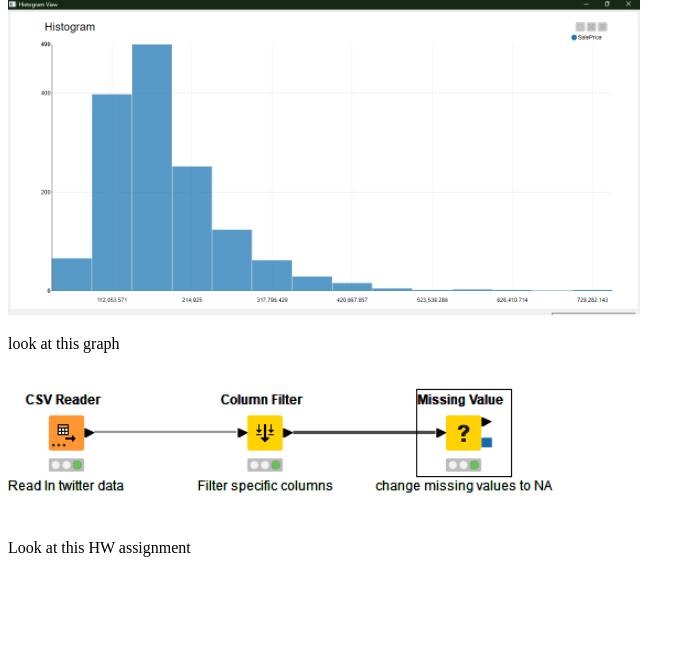
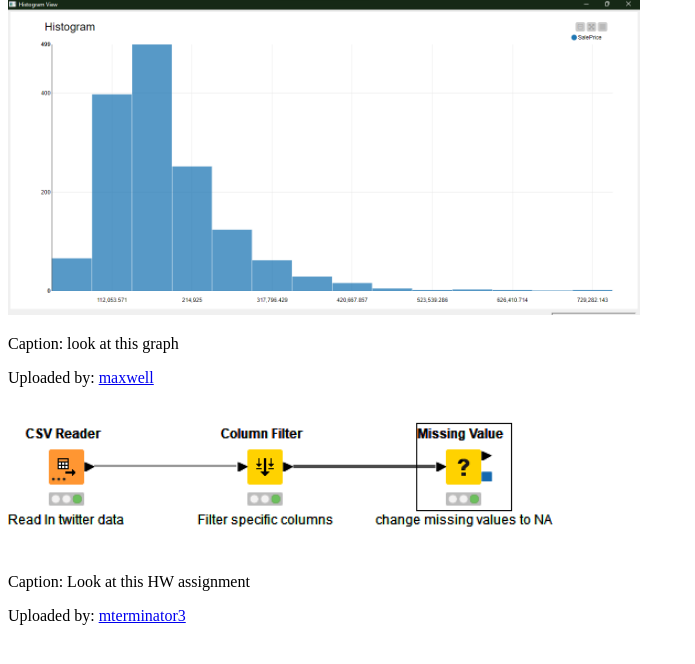
Before and after one commit to Esi-Mena/Instagram, a Django app: page /home in a window 1280 px wide. Shown: the part 52-716 px from the top of the page, without its empty margins (0-695 px from the left). Run offline with Django 4.2, Linux system fonts and the light colour scheme; a user stored in the database is signed in; data comes from the database, SQL or seed files in the repository; both versions use the stored data as it was after the commit.

Commit message:
posts have links to user who posted

```diff
--- a/Project/pixlpix/templates/home.html
+++ b/Project/pixlpix/templates/home.html
@@ -11,10 +11,12 @@
         {% for photo in photos %}
         <div class="photo">
             <img src="{{ photo.image.url }}" alt="{{ photo.caption }}" width="50%">
-            <p>{{ photo.caption }}</p>
-            <!-- Add like and comment buttons -->
+            <p>Caption: {{ photo.caption }}</p>
+            <p>Uploaded by: <a href="{% url 'user_profile' username=photo.user.username %}"> {{ photo.user.username}}
+                </a></p>
         </div>
         {% endfor %}
+
     </section>
 </main>
 
```
Also changed, not shown: Project/db.sqlite3, Project/media/photos/Screenshot_2023-03-01_104133_fNar21U.png (added), Project/media/photos/Screenshot_2023-03-09_141033.png (added).
